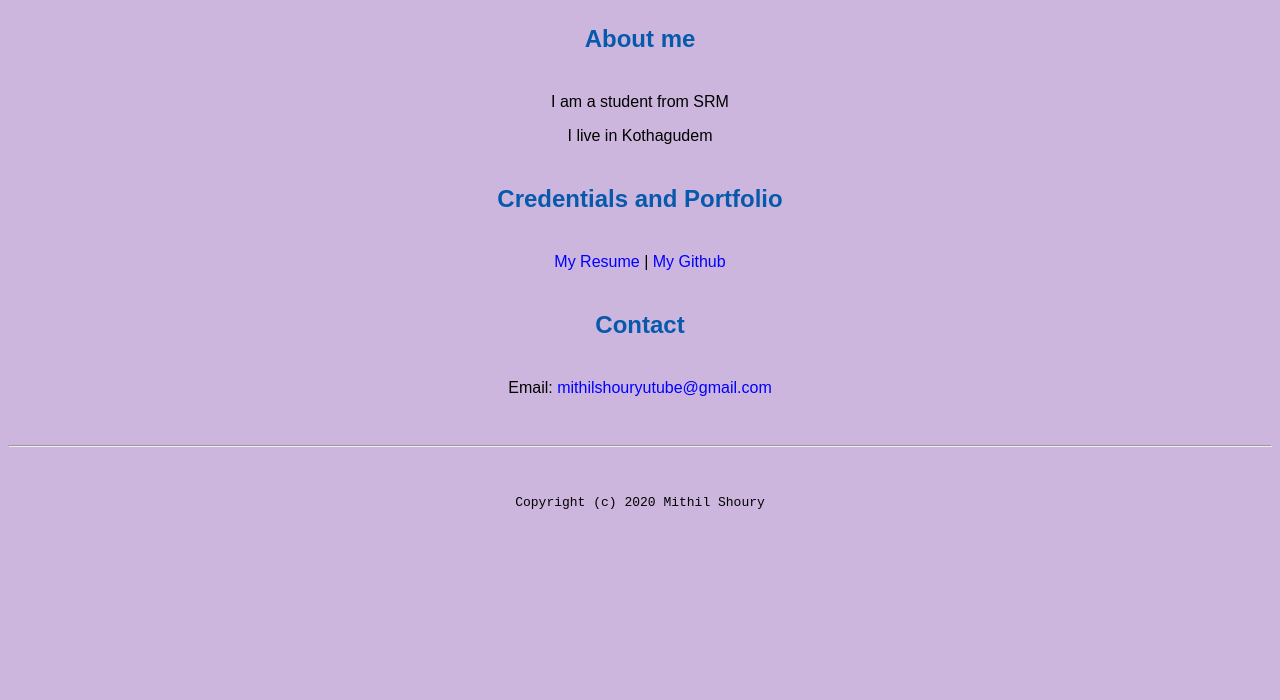
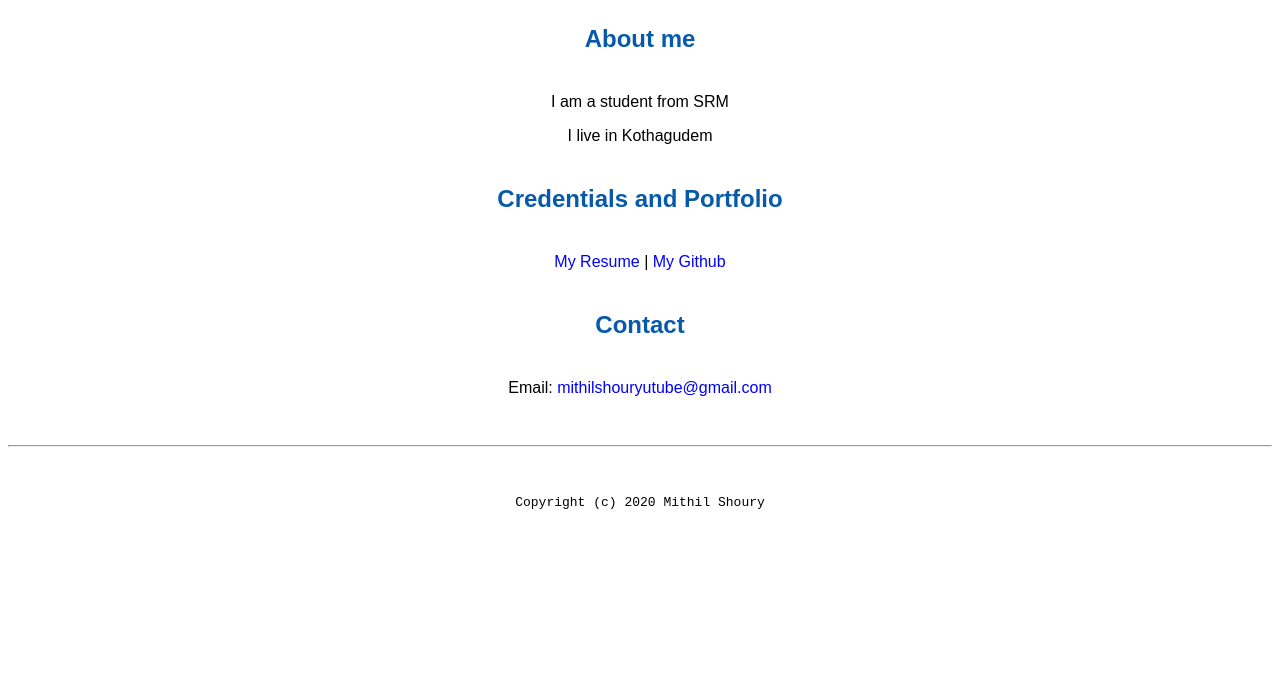
Before and after one commit to mithilshoury/mithilshoury, a plain HTML site: page index.html in a window 1280 px wide. Shown: the part 100-800 px from the top of the page. Drawn offline with Linux system fonts and the light colour scheme.

Commit message:
Update master.css

```diff
--- a/master.css
+++ b/master.css
@@ -14,7 +14,7 @@
   }
 
   body {
-    background-color: #cdb6de;
+    background-color: Brown Bramble;
     color:black;
     font-family: Arial, Helvetica, sans-serif;
     text-align: center;
```
